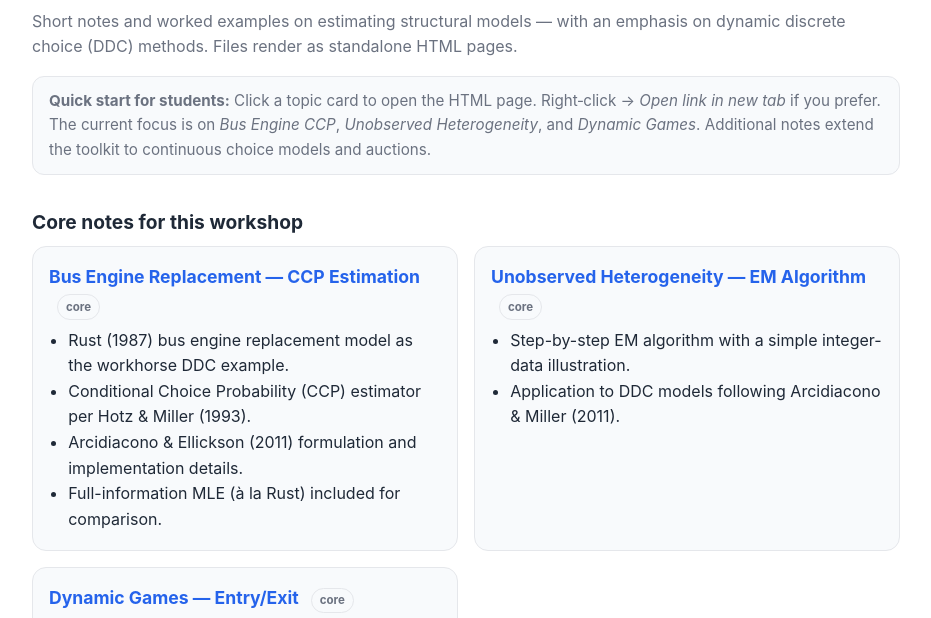
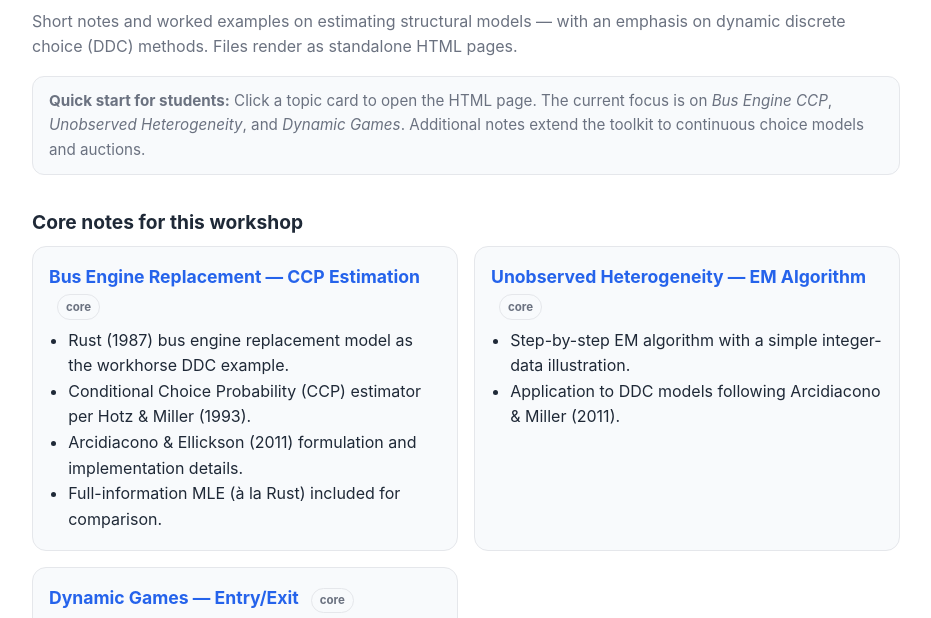
Before and after one commit to ambarkley/Dynamic-Structural-Models, a plain HTML site: page docs/index.html in a window 1280 px wide. Shown: the part 128-746 px from the top of the page, without its empty margins (174-1105 px from the left). Drawn offline with Linux system fonts and the light colour scheme.

Commit message:
Sync from local; slides update and misc changes

```diff
--- a/docs/index.html
+++ b/docs/index.html
@@ -69,7 +69,7 @@
         dynamic discrete choice (DDC) methods. Files render as standalone HTML pages.</p>
       <div class="notice">
         <strong>Quick start for students:</strong>
-        Click a topic card to open the HTML page. Right‑click → <em>Open link in new tab</em> if you prefer.
+        Click a topic card to open the HTML page.
         The current focus is on <em>Bus Engine CCP</em>, <em>Unobserved Heterogeneity</em>, and <em>Dynamic Games</em>.
         Additional notes extend the toolkit to continuous choice models and auctions.
       </div>
```
Also changed, not shown: 3 other files.
